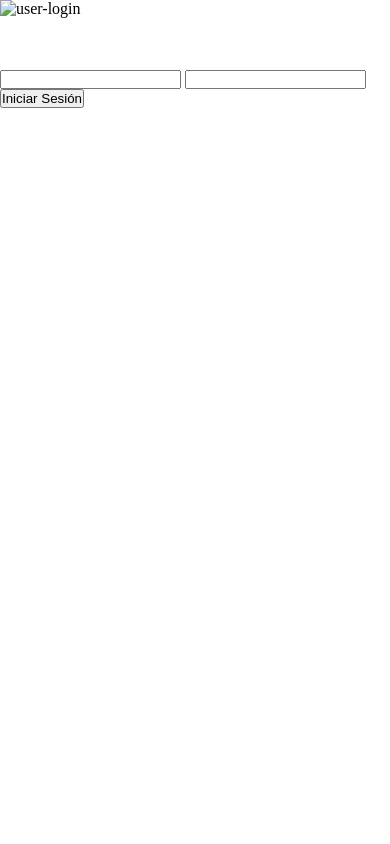
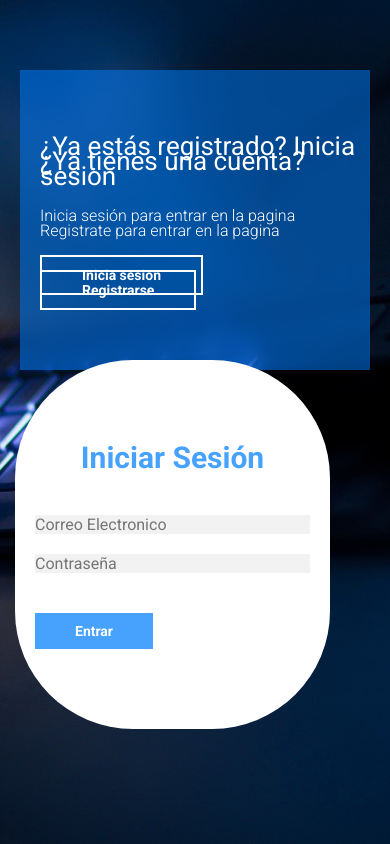
Before and after one commit to Sant2003/proyecto-UNAB, a plain HTML site: page Login.html in a window 390 px wide. Drawn offline with Linux system fonts and the light colour scheme.

Commit message:
EL LOGIN LISTO FALTA EL JAVASCRIPT QUE ESTA EN PROCESO

```diff
--- a/Login.html
+++ b/Login.html
@@ -1,21 +1,59 @@
 <!DOCTYPE html>
 <html lang="en">
+
 <head>
     <meta charset="UTF-8">
     <meta http-equiv="X-UA-Compatible" content="IE=edge">
     <meta name="viewport" content="width=device-width, initial-scale=1.0">
     <link rel="stylesheet" href="css/style.css">
+    <link
+        href="https://fonts.googleapis.com/css2?family=Roboto:ital,wght@0,100;0,300;0,400;0,500;0,700;0,900;1,100;1,300;1,400;1,500;1,700;1,900&display=swap"
+        rel="stylesheet">
     <title>Login</title>
 </head>
+
 <body>
-    <div class="form-bady">
-        <img src="img/511px-Alquiler_de_coches.svg.png" alt="user-login">
-        <p class="text">Bienvenido DaniCodex</p>
-        <form class="login-form">
-            <input type="text" placeholder="Email o nombre de usuario">
-            <input type="password" placeholder="Contraseña">
-            <button>Iniciar Sesión</button>
-        </form>
-    </div>
+    <main>
+        <div class="contenedor__todo">
+            <div class="caja__trasera">
+                <div class="caja__trasera.login">
+                    <h3>¿Ya tienes una cuenta?</h3>
+                    <p>Inicia sesión para entrar en la pagina</p>
+                    <button id="btn__inicia-sesion">Inicia sesion</button>
+                </div>
+                <div class="caja__trasera-register">
+                    <h3>¿Ya estás registrado? Inicia sesion</h3>
+                    <p>Registrate para entrar en la pagina</p>
+                    <button id="btn__registrarse">Registrarse</button>
+                </div>
+            </div>
+            <!-- FORMULARIO DE LOGIN Y REGISTER-->
+
+            <div class="contenedor__login-register">
+                <!--Login-->
+                <form action="" class="formulario__login">
+                    <h2>Iniciar Sesión</h2>
+                    <input type="text" placeholder="Correo Electronico">
+                    <input type="password" placeholder="Contraseña">
+                    <button>Entrar</button>
+                </form>
+                <!--REGISTRO-->
+                <form action="" class="formulario__register">
+                    <h2>Registrarse</h2>
+                    <input type="text" placeholder="Nombre Completo">
+                    <input type="text" placeholder="Correo Electronico">
+                    <input type="password" placeholder="Contraseña">
+                    <input type="text" placeholder="Tipo de Documento">
+                    <input type="number" placeholder="Numero de Documento">
+                    <input type="text" placeholder="Dirección de Residencia">
+                    <input type="text" placeholder="Dirección de Trabajo">
+                    <input type="number" placeholder="Telefono">
+                    <input type="number" placeholder="Telefono de Residencia">
+                    <input type="text" placeholder="Categorita de la Licencia de Conducción">
+                    <input type="number" placeholder="Número de Licencia">
+                    <button>Registrarse</button>
+                </form>
+            </div>
+    </main>
 </body>
 </html>
--- a/css/style.css
+++ b/css/style.css
@@ -1,90 +1,175 @@
 * {
-    padding: 0;
-    margin: 0;
-    box-sizing: border-box;
+	margin: 0;
+	padding: 0;
+	box-sizing: border-box;
+	text-decoration: none;
+	font-family: 'Roboto', sans-serif;
 }
 
-boby {
-    display: flex;
-    align-items: center;
-    justify-content: center;
-    height: 100vh;
-    font-family: Arial, Helvetica, sans-serif;
-    background: linear-gradient(27deg, #34495e 50%, #2c3e50 50%);
+body {
+	background-image: url(../img/bg4.jpg);
+	background-size: cover;
+	background-repeat: no-repeat;
+	background-position: center;
+	background-attachment: fixed;
 }
 
-.form-body {
-    width: 400px;
-    min-width: 300px;
-    border-radius: 10px;
-    border-top-left-radius: 50px;
-    border-bottom-right-radius: 50px;
-    margin: 10px;
+main {
+	width: 100%;
+	padding: 20px;
+	margin: auto;
+	margin-top: 100px;
 }
 
-.form-body img {
-    width: 150px;
-    display: block;
-    margin: 20px 0;
+
+.contenedor__todo {
+	width: 100%;
+	max-width: 800px;
+	margin: auto;
+	position: relative;
 }
 
-.text {
-    text-align: center;
-    font-size: 1.5rem;
-    font-weight: 688;
-    color: #fff;
-    margin-bottom: 25px;
+.caja__trasera {
+	width: 100%;
+	padding: 10px 20px;
+	display: flex;
+	justify-content: center;
+	-webkit-backdrop-filter: blur(10px);
+	backdrop-filter: blur(10px);
+	/*trasparencias de fondo*/
+	background-color: rgba(0, 128, 255, 0.5);
 }
 
-.form-body input {
-    display: block;
-    margin: auto;
-    height: 40px;
-    width: 75%;
-    padding-left: 10px;
-    color: #fff;
-    border: ipx solid #fff;
-    border-radius: 2px;
-    font-family: Verdana, Geneva, Tahoma, sans-serif;
-    background-color: transparent;
-    border-top-left-radius: 10px;
-    border-bottom-right-radius: 10px;
-    font-size: 1rem;
-    outline: none;
+.caja__trasera div {
+	margin: 100px 40px;
+	color: white;
+	transition: all 500ms;
 }
 
-.form-body input[type="password"] {
-    margin-top: 20px;
+.caja__trasera div p,
+.caja__trasera div button {
+	margin-top: 30px;
 }
 
-::placeholder {
-    font-size: 1rem;
-    color: rgba(255, 255, 255, .596);
+.caja__trasera div h3 {
+	font-weight: 400;
+	font-size: 26px;
 }
 
-.form-body input:hover {
-    transition: .5s;
-    border: 1px solid #2980b9;
-    color: #2980db;
+.caja__trasera div p {
+	font-size: 16px;
+	font-weight: 300;
 }
 
-.form-body button {
-    display: block;
-    margin: auto;
-    margin-top: 25px;
-    margin-bottom: 30px;
-    height: 40px;
-    width: 78%;
-    background: transparent;
-    color: #b9c4c6;
-    border-radius: 2px;
-    cursor: pointer;
-    outline: none;
-    transition: all .5s ease;
+.caja__trasera button {
+	padding: 10px 40px;
+	border: 2px solid #fff;
+	background: transparent;
+	font-size: 14px;
+	font-weight: 600;
+	cursor: pointer;
+	color: white;
+	outline: none;
+	transform: all 300ms;
 }
 
-.form-body button:haver {
-    color: #d5dbdd;
-    border: 2px solid #3498db;
-    background: linear-gradient(#34495e, #2c3e50);
+.caja__trasera button:hover {
+	background: #fff;
+	color: #46a2fd;
 }
+
+/* Formulario*/
+
+.contenedor__login-register {
+	display: flex;
+	align-items: center;
+	width: 100%;
+	max-width: 380px;
+	position: relative;
+	top: -185px;
+	left: 10px;
+
+
+	/*transition: left 500ms cubic-bezier(0.175, 0.885, 0.320, 1.275);*/
+}
+
+.contenedor__login-register form {
+	width: 90%;
+	padding: 80px 20px;
+	background: white;
+	position: absolute;
+	border-radius: 118px;
+}
+
+.contenedor__login-register form h2 {
+	font-size: 30px;
+	text-align: center;
+	margin-bottom: 20px;
+	color: #46a2fd;
+}
+
+.contenedor__login-register form input {
+	width: 100%;
+	margin-top: 20px;
+	padding: 0px;
+	border: none;
+	background: #f2f2f2;
+	font-size: 16px;
+	outline: none;
+}
+
+.contenedor__login-register form button {
+	padding: 10px 40px;
+	margin-top: 40px;
+	border: none;
+	font-size: 14px;
+	background: #46a2fd;
+	font-weight: 600;
+	color: white;
+	cursor: pointer;
+	outline: none;
+}
+
+
+
+.formulario__login{
+    opacity: 1;
+    display: block;
+}
+.formulario__register{
+    display: none;
+}
+
+/*TRABAJANDO EN EL RESPONSIVE DESINGS*/
+
+@media screen and (max-width: 850px) {
+
+	main {
+		margin-top: 50px;
+	}
+
+	.caja__trasera {
+		max-width: 350px;
+		height: 300px;
+		flex-direction: column;
+		margin: auto;
+	}
+
+	.caja__trasera div {
+		margin: 0px;
+		position: absolute;
+	}
+
+
+	/*FORMULARIOS*/
+
+	.contenedor__login-register {
+		top: -10px;
+		left: -5px;
+		margin: auto;
+	}
+
+	.contenedor__login-register form {
+		position: relative;
+	}
+}
```
Also changed, not shown: Index.html (+2 -1 lines), js/script.js (added, +17 -0 lines), signup.html (added, +12 -0 lines), img/219983.png (added), img/bg4.jpg (added), 1 other file.
